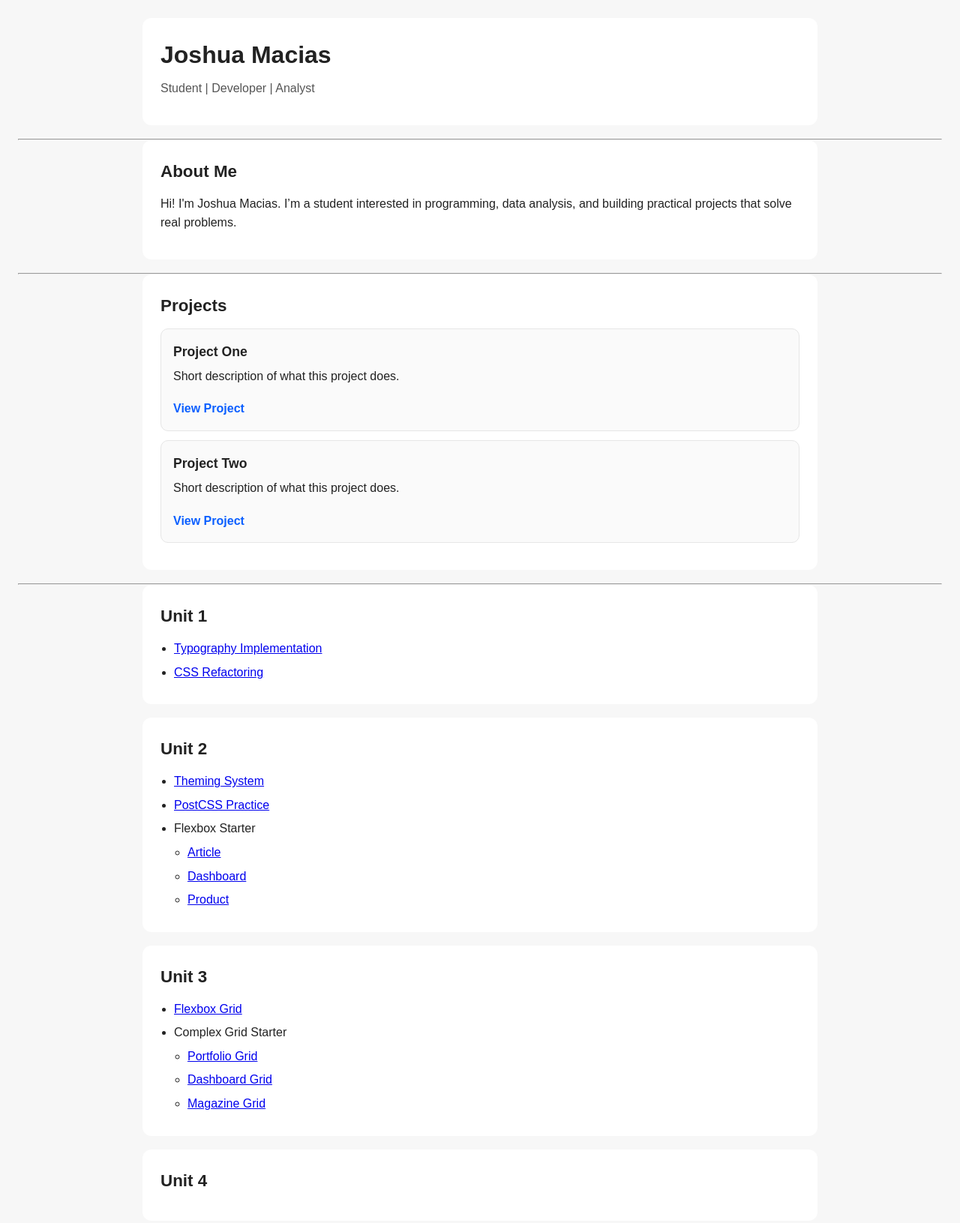
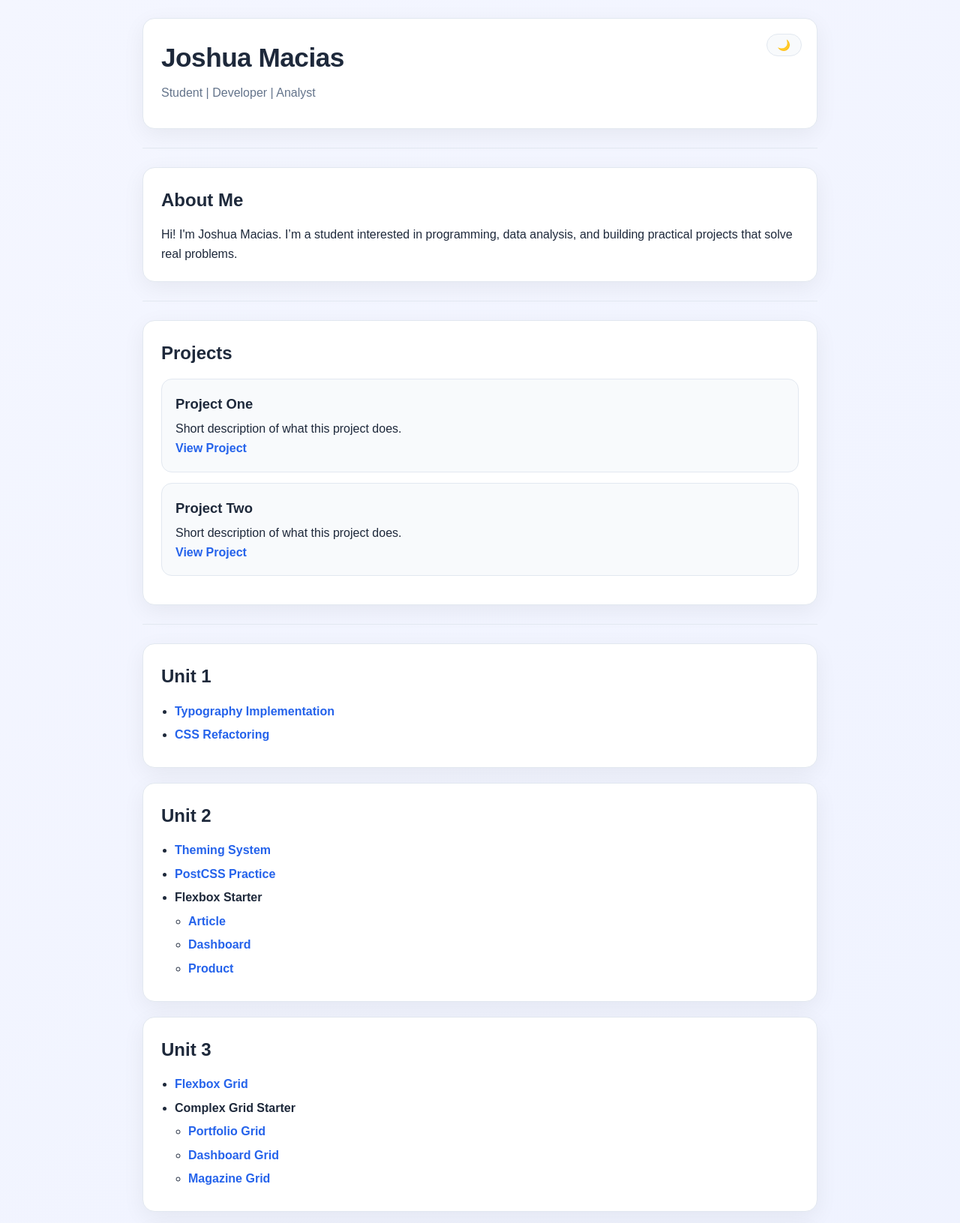
Before and after one commit to joshuaamacias/macias-wdd331-portfolio, a plain HTML site: page index.html in a window 1280 px wide. Shown: the top 1631 px of the page at 75% size. Drawn offline with Linux system fonts and the light colour scheme.

Commit message:
improving portfolio

```diff
--- a/index.html
+++ b/index.html
@@ -5,15 +5,17 @@
   <meta name="viewport" content="width=device-width, initial-scale=1.0" />
   <title>Joshua Macias | Portfolio</title>
   <link rel="stylesheet" href="style.css" />
+</head>
 
-
-</head>
 <body>
 
   <!-- Header / Hero Section -->
   <header>
     <h1>Joshua Macias</h1>
     <p>Student | Developer | Analyst</p>
+
+    <!-- Dark / Light Toggle -->
+    <button id="theme-toggle" aria-label="Toggle dark mode">🌙</button>
   </header>
 
   <hr />
@@ -48,6 +50,7 @@
 
   <hr />
 
+  <!-- Unit 1 -->
   <section>
     <h2>Unit 1</h2>
     <ul>
@@ -64,6 +67,7 @@
     </ul>
   </section>
 
+  <!-- Unit 2 -->
   <section>
     <h2>Unit 2</h2>
     <ul>
@@ -78,80 +82,50 @@
         </a>
       </li>
       <li>
-  Flexbox Starter
+        <b>Flexbox Starter</b>
         <ul>
-    <li>
-      <a href="unit-2/flexbox-starter/article.html">
-        Article
-      </a>
-    </li>
-    <li>
-      <a href="unit-2/flexbox-starter/dashboard.html">
-        Dashboard
-      </a>
-    </li>
-    <li>
-      <a href="unit-2/flexbox-starter/product.html">
-        Product
-      </a>
+          <li><a href="unit-2/flexbox-starter/article.html">Article</a></li>
+          <li><a href="unit-2/flexbox-starter/dashboard.html">Dashboard</a></li>
+          <li><a href="unit-2/flexbox-starter/product.html">Product</a></li>
+        </ul>
       </li>
     </ul>
-</li>
-
   </section>
 
+  <!-- Unit 3 -->
   <section>
     <h2>Unit 3</h2>
     <ul>
       <li>
-      <a href="unit-3/flexbox-grid/">
-        Flexbox Grid
-      </a>
-    </li>
-
-    <li>
-      Complex Grid Starter
-      <ul>
-        <li>
-          <a href="unit-3/complex-grid-starter/portfolio.html">
-            Portfolio Grid
-          </a>
+        <a href="unit-3/flexbox-grid/">Flexbox Grid</a>
       </li>
       <li>
-          <a href="unit-3/complex-grid-starter/dashboard.html">
-            Dashboard Grid
-          </a>
-        </li>
-        <li>
-          <a href="unit-3/complex-grid-starter/magazine.html">
-            Magazine Grid
-          </a>
-        </li>
+        <b>Complex Grid Starter</b>
+        <ul>
+          <li><a href="unit-3/complex-grid-starter/portfolio.html">Portfolio Grid</a></li>
+          <li><a href="unit-3/complex-grid-starter/dashboard.html">Dashboard Grid</a></li>
+          <li><a href="unit-3/complex-grid-starter/magazine.html">Magazine Grid</a></li>
         </ul>
       </li>
-
     </ul>
   </section>
 
+  <!-- Unit 4 -->
   <section>
     <h2>Unit 4</h2>
-  <ul>
-    <!-- Projects coming soon -->
-  </ul>
+    <ul></ul>
   </section>
 
+  <!-- Unit 5 -->
   <section>
     <h2>Unit 5</h2>
-  <ul>
-    <!-- Projects coming soon -->
-  </ul>
+    <ul></ul>
   </section>
 
+  <!-- Unit 6 -->
   <section>
     <h2>Unit 6</h2>
-  <ul>
-    <!-- Projects coming soon -->
-  </ul>
+    <ul></ul>
   </section>
 
   <!-- Skills Section -->
@@ -183,5 +157,8 @@
     <p>© 2026 Joshua Macias</p>
   </footer>
 
+  <!-- Theme Script -->
+  <script src="theme.js"></script>
+
 </body>
 </html>
--- a/style.css
+++ b/style.css
@@ -1,6 +1,33 @@
-/* style.css */
+/* ===============================
+   THEME VARIABLES
+   =============================== */
 
-/* Basic reset */
+:root {
+  --bg-gradient: linear-gradient(135deg, #f4f6ff, #eef2ff);
+  --text: #1e293b;
+  --panel: #ffffff;
+  --panel-alt: #f8fafc;
+  --border: #e2e8f0;
+  --muted: #64748b;
+  --link: #2563eb;
+  --shadow: 0 8px 30px rgba(0,0,0,0.06);
+}
+
+body.dark {
+  --bg-gradient: linear-gradient(135deg, #0f172a, #111827);
+  --text: #e2e8f0;
+  --panel: #1e293b;
+  --panel-alt: #273449;
+  --border: #334155;
+  --muted: #94a3b8;
+  --link: #60a5fa;
+  --shadow: 0 10px 40px rgba(0,0,0,0.4);
+}
+
+/* ===============================
+   BASE RESET
+   =============================== */
+
 * {
   margin: 0;
   padding: 0;
@@ -10,75 +37,120 @@
 body {
   font-family: Arial, Helvetica, sans-serif;
   line-height: 1.6;
-  background: #f7f7f7;
-  color: #222;
+  background: var(--bg-gradient);
+  color: var(--text);
   padding: 24px;
+  transition: background 0.4s ease, color 0.3s ease;
 }
 
-/* Layout */
-header, section, footer {
-  max-width: 900px;
-  margin: 0 auto;
-  background: #fff;
-  padding: 24px;
-  border-radius: 12px;
-}
+/* ===============================
+   LAYOUT PANELS
+   =============================== */
 
-/* Spacing between blocks */
 header,
 section,
 footer {
-  margin-bottom: 18px;
+  max-width: 900px;
+  margin: 0 auto 20px auto;
+  background: var(--panel);
+  padding: 24px;
+  border-radius: 16px;
+  border: 1px solid var(--border);
+  box-shadow: var(--shadow);
+  transition: all 0.3s ease;
 }
 
-/* Header */
+/* ===============================
+   HEADER
+   =============================== */
+
+header {
+  position: relative;
+}
+
 header h1 {
-  font-size: 2rem;
+  font-size: 2.2rem;
+  margin-bottom: 6px;
+  letter-spacing: -0.5px;
+}
+
+header p {
+  color: var(--muted);
+  margin-bottom: 10px;
+}
+
+/* ===============================
+   TOGGLE BUTTON
+   =============================== */
+
+#theme-toggle {
+  position: absolute;
+  top: 20px;
+  right: 20px;
+  padding: 6px 14px;
+  border-radius: 30px;
+  border: 1px solid var(--border);
+  background: var(--panel-alt);
+  cursor: pointer;
+  font-size: 14px;
+  transition: all 0.25s ease;
+}
+
+#theme-toggle:hover {
+  transform: translateY(-2px);
+}
+
+/* ===============================
+   HEADINGS
+   =============================== */
+
+h2 {
+  font-size: 1.5rem;
+  margin-bottom: 14px;
+}
+
+h3 {
+  font-size: 1.15rem;
   margin-bottom: 6px;
 }
 
-header p {
-  color: #555;
+/* ===============================
+   PROJECT CARDS
+   =============================== */
+
+#projects article {
+  border: 1px solid var(--border);
+  border-radius: 14px;
+  padding: 18px;
+  margin-bottom: 14px;
+  background: var(--panel-alt);
+  transition: all 0.25s ease;
 }
 
-/* Headings */
-h2 {
-  font-size: 1.4rem;
-  margin-bottom: 12px;
+#projects article:hover {
+  transform: translateY(-4px);
+  box-shadow: 0 12px 35px rgba(0,0,0,0.12);
 }
 
-h3 {
-  font-size: 1.1rem;
-  margin-bottom: 6px;
+/* ===============================
+   LINKS
+   =============================== */
+
+a {
+  color: var(--link);
+  text-decoration: none;
+  font-weight: 600;
+  transition: opacity 0.2s ease;
 }
 
-/* Paragraphs */
-p {
-  margin-bottom: 12px;
+a:hover {
+  opacity: 0.75;
 }
 
-/* Projects */
-#projects article {
-  border: 1px solid #e6e6e6;
-  border-radius: 10px;
-  padding: 16px;
-  margin-bottom: 12px;
-  background: #fafafa;
-}
+/* ===============================
+   LISTS (GENERAL)
+   =============================== */
 
-#projects a {
-  display: inline-block;
-  margin-top: 6px;
-  text-decoration: none;
-  color: #0b5fff;
-  font-weight: bold;
-}
-
-#projects a:hover {
-  text-decoration: underline;
-}
-
-/* Skills list */
 ul {
   padding-left: 18px;
 }
@@ -87,33 +159,82 @@ li {
   margin: 6px 0;
 }
 
-/* Contact links */
-#contact a {
-  color: #0b5fff;
-  text-decoration: none;
+/* ===============================
+   SKILLS AS MINI CARDS
+   =============================== */
+
+#skills ul {
+  list-style: none;
+  padding-left: 0;
+  margin-top: 10px;
+
+  display: flex;
+  flex-wrap: wrap;
+  gap: 12px;
 }
 
-#contact a:hover {
-  text-decoration: underline;
+#skills li {
+  margin: 0;
+  padding: 10px 16px;
+  border-radius: 999px;
+  background: var(--panel-alt);
+  border: 1px solid var(--border);
+  box-shadow: 0 6px 18px rgba(0,0,0,0.06);
+  font-weight: 600;
+  transition: all 0.25s ease;
 }
 
-/* Footer */
+#skills li:hover {
+  transform: translateY(-3px);
+  box-shadow: 0 12px 28px rgba(0,0,0,0.12);
+}
+
+/* ===============================
+   CONTACT
+   =============================== */
+
+#contact p {
+  margin-bottom: 10px;
+}
+
+/* ===============================
+   FOOTER
+   =============================== */
+
 footer {
   text-align: center;
-  color: #666;
+  color: var(--muted);
+  font-size: 0.9rem;
 }
 
-/* Small screens */
+/* ===============================
+   HR LINE
+   =============================== */
+
+hr {
+  max-width: 900px;
+  margin: 25px auto;
+  border: none;
+  height: 1px;
+  background: var(--border);
+}
+
+/* ===============================
+   RESPONSIVE
+   =============================== */
+
 @media (max-width: 600px) {
   body {
     padding: 14px;
   }
 
-  header, section, footer {
+  header,
+  section,
+  footer {
     padding: 16px;
   }
 
   header h1 {
-    font-size: 1.6rem;
+    font-size: 1.7rem;
   }
 }
--- /dev/null
+++ b/theme.js
@@ -0,0 +1,26 @@
+const toggleBtn = document.getElementById("theme-toggle");
+const body = document.body;
+
+// Load saved theme
+const savedTheme = localStorage.getItem("theme");
+
+if (savedTheme) {
+  body.classList.add(savedTheme);
+  updateIcon(savedTheme);
+}
+
+// Toggle theme
+toggleBtn.addEventListener("click", () => {
+  body.classList.toggle("dark");
+
+  const currentTheme = body.classList.contains("dark")
+    ? "dark"
+    : "light";
+
+  localStorage.setItem("theme", currentTheme);
+  updateIcon(currentTheme);
+});
+
+function updateIcon(theme) {
+  toggleBtn.textContent = theme === "dark" ? "☀️" : "🌙";
+}
```
Lines whose indentation alone changed are shown as unchanged.
